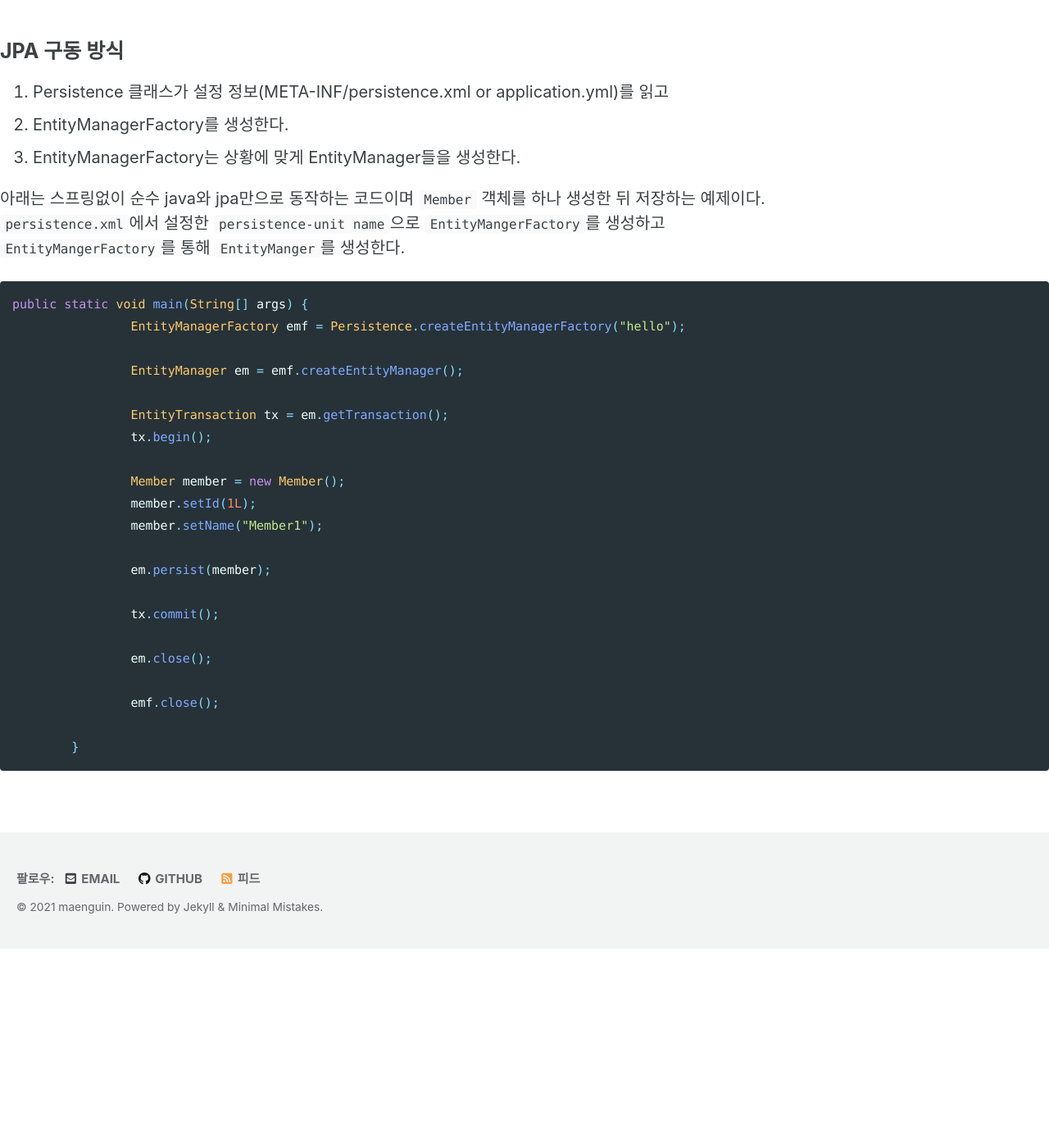
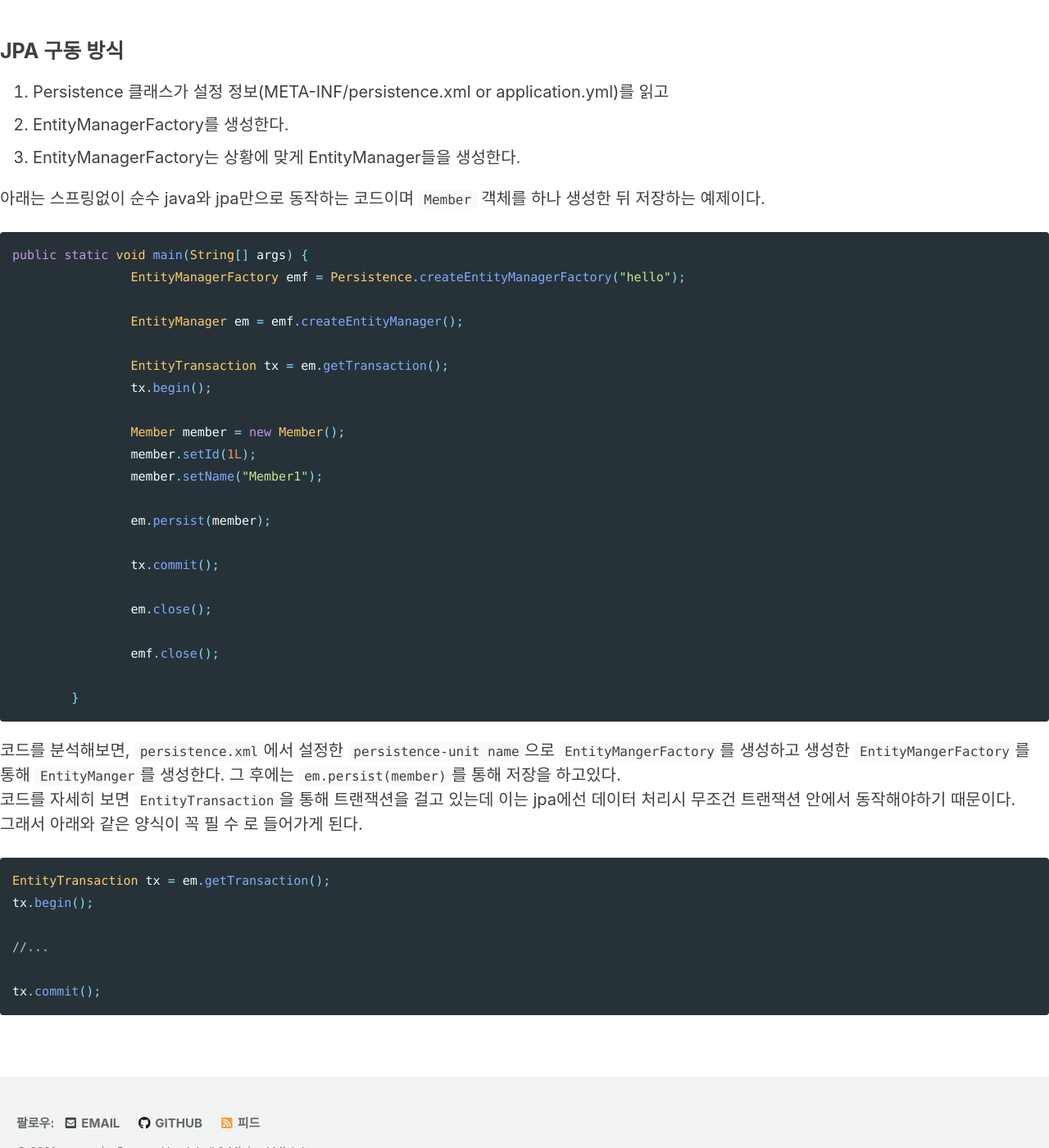
Before and after one commit to maenguin/maenguin.github.io, a Jekyll site: the page built from private/2020-12-31-jpa-basic.md, in a window 1280 px wide and 1400 px high, scrolled down 1896 px. Shown: the whole window at 82% size. Built offline with Jekyll 4.4.1, drawn with Linux system fonts in a browser that asks for light colours; cached includes are drawn as plain includes; our own code applies the rules of GitHub Pages for plain Markdown files; before the commit the page ends 3053 px from its top, so only the background shows below that.

Commit message:
Update 2020-12-31-jpa-basic.md

````diff
--- a/private/2020-12-31-jpa-basic.md
+++ b/private/2020-12-31-jpa-basic.md
@@ -84,3 +82,15 @@ public static void main(String[] args) {
 
 	}
 ```
+코드를 분석해보면, `persistence.xml`에서 설정한 `persistence-unit name`으로 `EntityMangerFactory`를 생성하고 생성한 `EntityMangerFactory`를 통해 `EntityManger`를 생성한다.
+그 후에는 `em.persist(member)`를 통해 저장을 하고있다.
+코드를 자세히 보면 `EntityTransaction`을 통해 트랜잭션을 걸고 있는데 이는 jpa에선 데이터 처리시 무조건 트랜잭션 안에서 동작해야하기 때문이다.
+그래서 아래와 같은 양식이 꼭 필 수 로 들어가게 된다.
+```java
+EntityTransaction tx = em.getTransaction();
+tx.begin();
+
+//...
+
+tx.commit();
+```
````
Also changed, not shown: other parts of private/2020-12-31-jpa-basic.md (+0 -2 lines).
